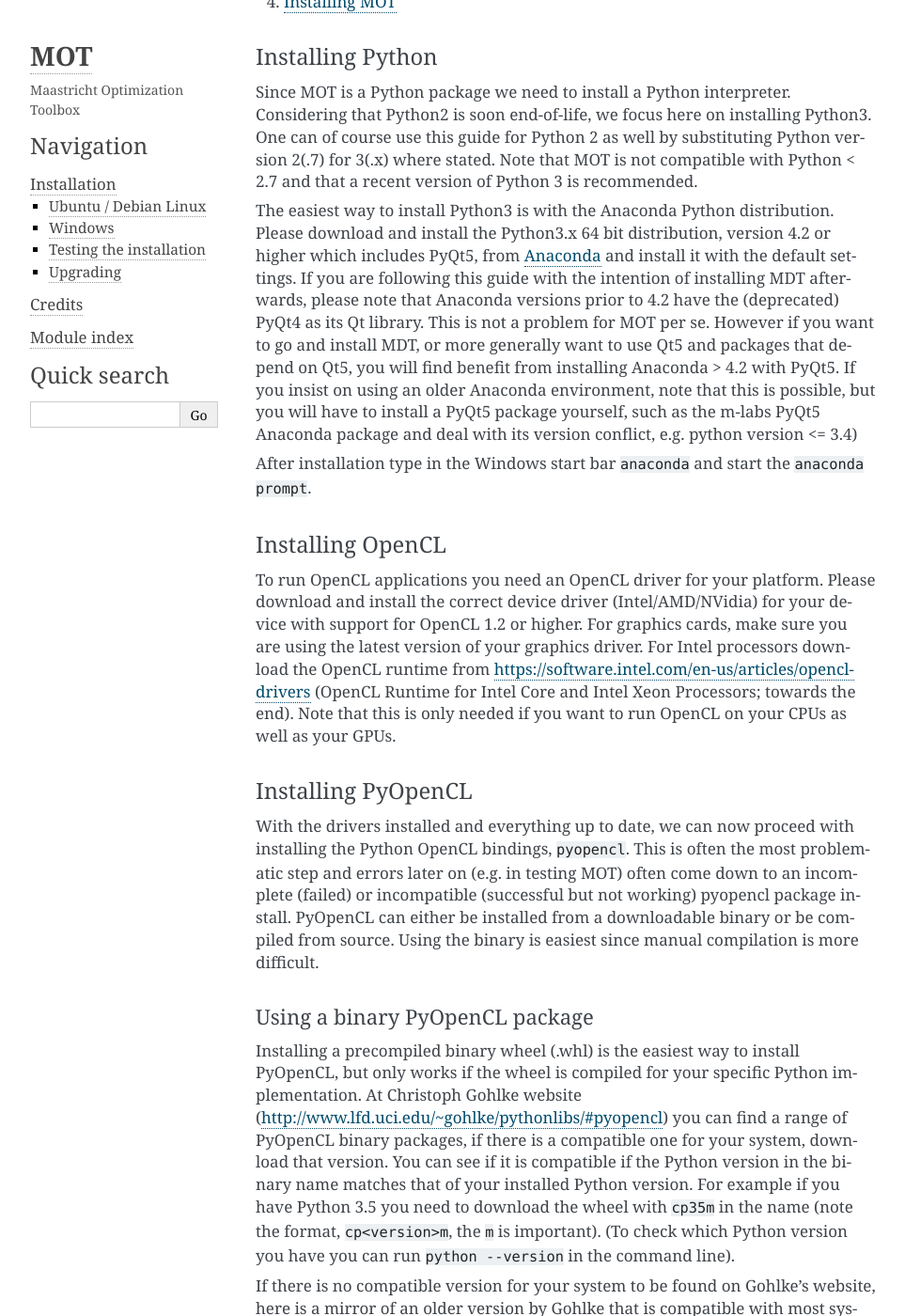
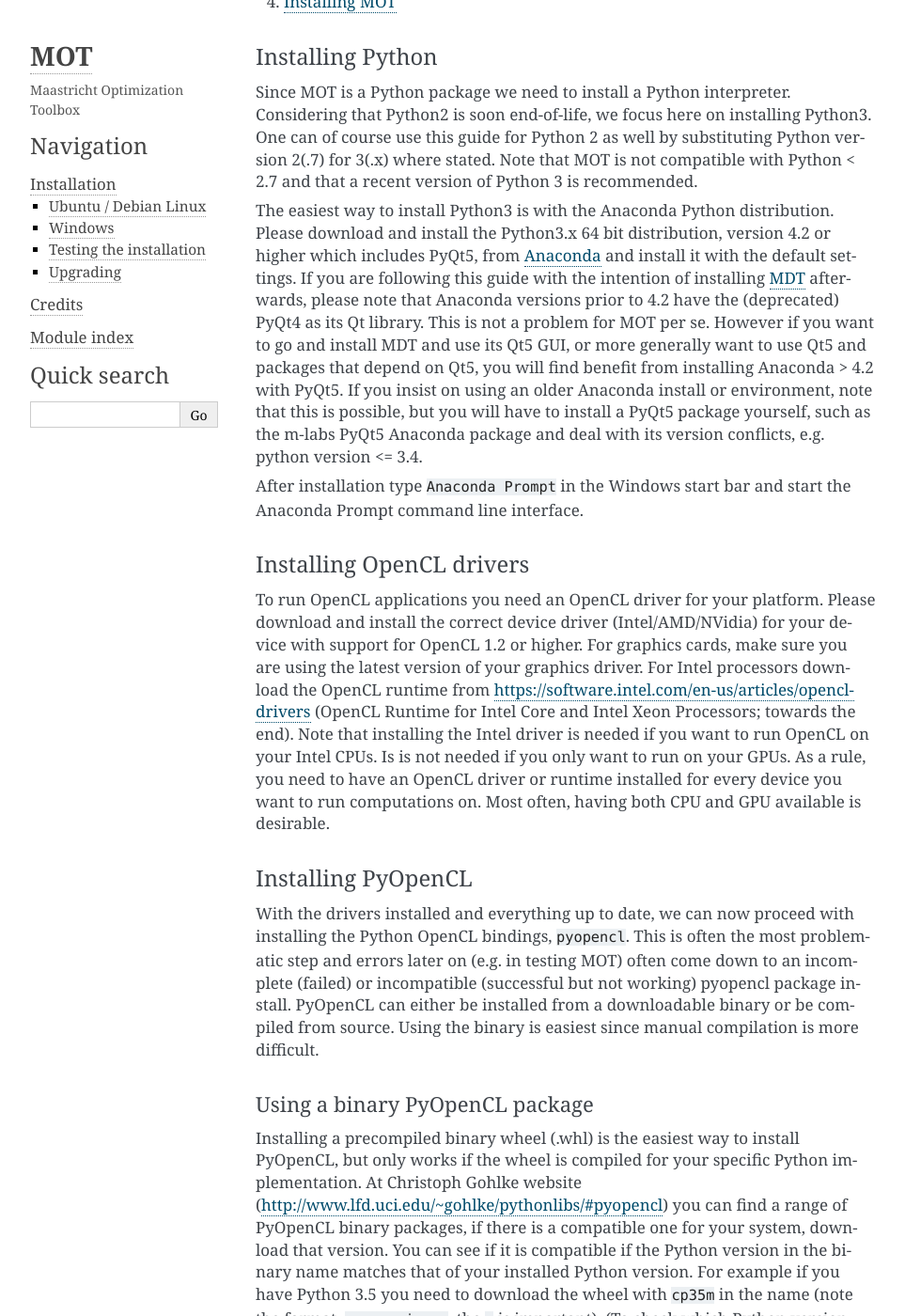
Before and after one commit to robbert-harms/MOT, a Sphinx documentation site: the page built from docs/install.rst, in a window 1280 px wide and 1400 px high, scrolled down 898 px. Shown: the whole window at 94% size, without its empty margins (148-1111 px from the left). Built offline with Sphinx 7.4.7, drawn with Linux system fonts in a browser that asks for light colours.

Commit message:
Changes to install docs

```diff
--- a/docs/install.rst
+++ b/docs/install.rst
@@ -55,24 +55,27 @@
 
 The easiest way to install Python3 is with the Anaconda Python distribution.
 Please download and install the Python3.x 64 bit distribution, version 4.2 or higher which includes PyQt5, from `Anaconda <https://www.continuum.io/downloads>`_ and install it with the default settings.
-If you are following this guide with the intention of installing MDT afterwards, please note that Anaconda versions prior to 4.2 have the (deprecated) PyQt4 as its Qt library.
+If you are following this guide with the intention of installing `MDT <https://maastrichtdiffusiontoolbox.readthedocs.io/en/latest/index.html>`_ afterwards, please note that Anaconda versions prior to 4.2 have the (deprecated) PyQt4 as its Qt library.
 This is not a problem for MOT per se.
-However if you want to go and install MDT, or more generally want to use Qt5 and packages that depend on Qt5, you will find benefit from installing Anaconda > 4.2 with PyQt5.
-If you insist on using an older Anaconda environment, note that this is possible, but you will have to install a PyQt5 package yourself, such as the m-labs PyQt5 Anaconda package and deal with its version conflict, e.g. python version <= 3.4)
+However if you want to go and install MDT and use its Qt5 GUI, or more generally want to use Qt5 and packages that depend on Qt5, you will find benefit from installing Anaconda > 4.2 with PyQt5.
+If you insist on using an older Anaconda install or environment, note that this is possible, but you will have to install a PyQt5 package yourself, such as the m-labs PyQt5 Anaconda package and deal with its version conflicts, e.g. python version <= 3.4.
 
-After installation type in the Windows start bar ``anaconda`` and start the ``anaconda prompt``.
+
+After installation type ``Anaconda Prompt`` in the Windows start bar and start the Anaconda Prompt command line interface.
 
 
 .. _install_opencl:
 
-Installing OpenCL
-=================
+Installing OpenCL drivers
+=========================
 To run OpenCL applications you need an OpenCL driver for your platform.
 Please download and install the correct device driver (Intel/AMD/NVidia) for your device with support for OpenCL 1.2 or higher.
 For graphics cards, make sure you are using the latest version of your graphics driver.
 For Intel processors download the OpenCL runtime from https://software.intel.com/en-us/articles/opencl-drivers
 (OpenCL Runtime for Intel Core and Intel Xeon Processors; towards the end).
-Note that this is only needed if you want to run OpenCL on your CPUs as well as your GPUs.
+Note that installing the Intel driver is needed if you want to run OpenCL on your Intel CPUs. Is is not needed if you only want to run on your GPUs.
+As a rule, you need to have an OpenCL driver or runtime installed for every device you want to run computations on.
+Most often, having both CPU and GPU available is desirable.
 
 .. _install_pyopencl:
 
```
